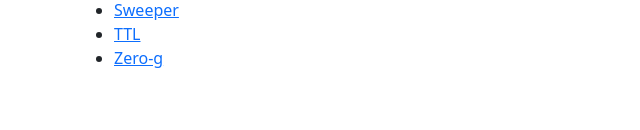
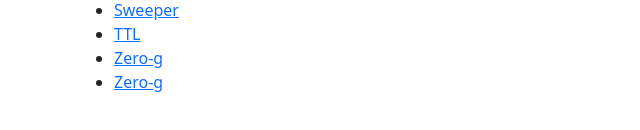
Before and after one commit to lucny/ammophysics, a plain HTML site: page index.html in a window 1280 px wide. Shown: the part 322-452 px from the top of the page, 0-640 px from the left. Drawn offline with nearby package versions, Linux system fonts and the light colour scheme.

Commit message:
koule k odhozeni2

```diff
--- a/index.html
+++ b/index.html
@@ -35,6 +35,7 @@
                 <li><a href="sweeper.html">Sweeper</a></li>
                 <li><a href="ttl.html">TTL</a></li>
                 <li><a href="zero-g.html">Zero-g</a></li>
+                <li><a href="kuzelky.html">Zero-g</a></li>
             </ul>
         </main>
         <footer>
```
